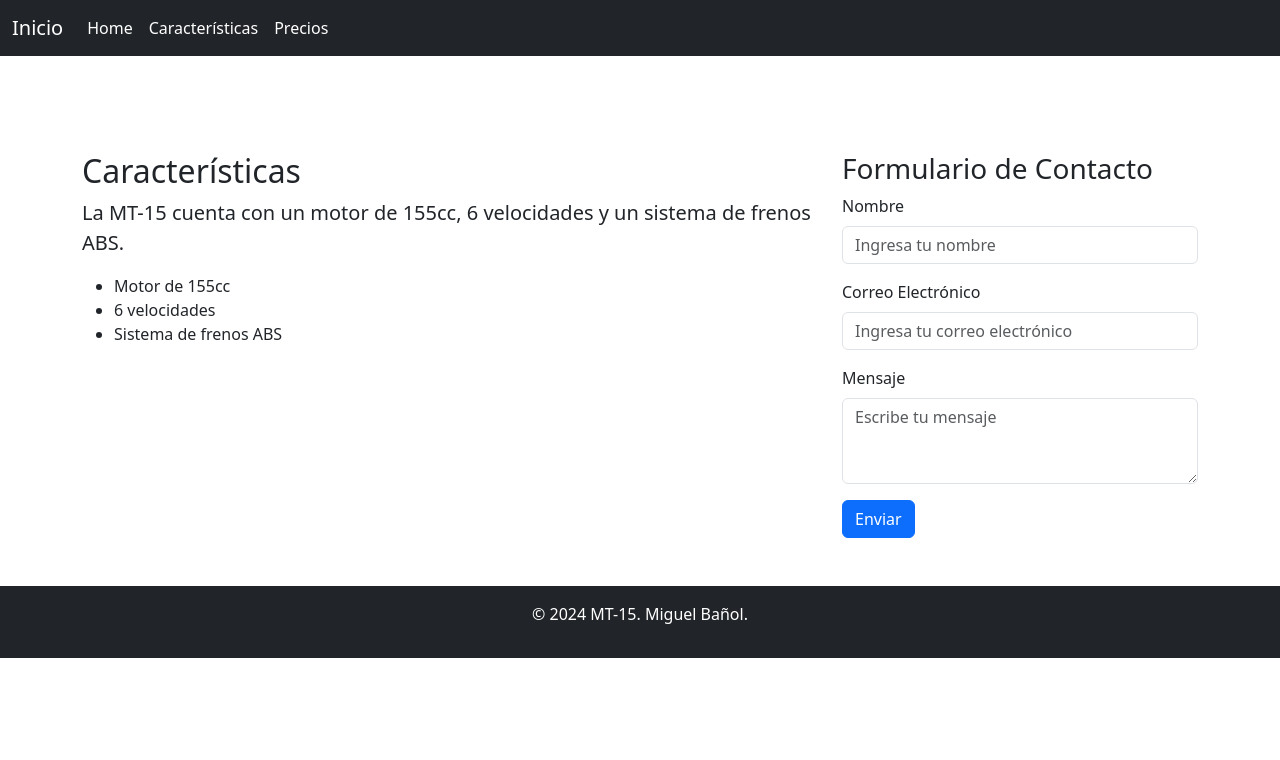
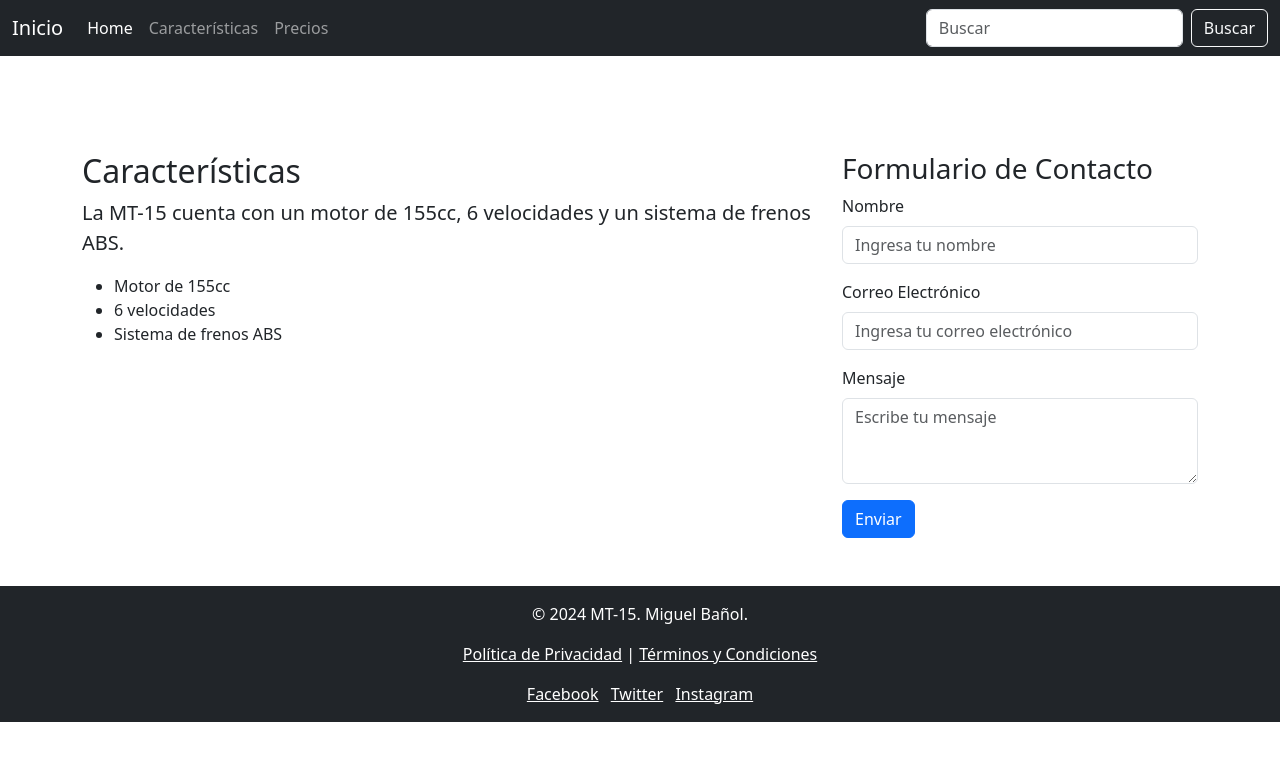
Before and after one commit to Maiguel18/Maiguel18.github.io, a website: page index.html in a window 1280 px wide. Drawn offline with nearby package versions, Linux system fonts and the light colour scheme.

Commit message:
Update index.html

```diff
--- a/index.html
+++ b/index.html
@@ -8,22 +8,29 @@
     <title>MT-15</title>
 </head>
 <body>
-    <header class="text-white text-center ">
+    <header class="text-white">
         <nav class="navbar navbar-expand-lg navbar-dark bg-dark">
             <div class="container-fluid">
                 <a class="navbar-brand" href="#">Inicio</a>
-                <div class="collapse navbar-collapse">
-                    <ul class="navbar-nav">
+                <button class="navbar-toggler" type="button" data-bs-toggle="collapse" data-bs-target="#navbarNav" aria-controls="navbarNav" aria-expanded="false" aria-label="Toggle navigation">
+                    <span class="navbar-toggler-icon"></span>
+                </button>
+                <div class="collapse navbar-collapse" id="navbarNav">
+                    <ul class="navbar-nav me-auto mb-2 mb-lg-0">
                         <li class="nav-item">
-                            <a class="nav-link active" href="#">Home</a>
+                            <a class="nav-link active" aria-current="page" href="#">Home</a>
                         </li>
                         <li class="nav-item">
-                            <a href="caracteristicas.html" class="nav-link active">Características</a>
+                            <a class="nav-link" href="caracteristicas.html">Características</a>
                         </li>
                         <li class="nav-item">
-                            <a href="Precios.html" class="nav-link active">Precios</a>
+                            <a class="nav-link" href="Precios.html">Precios</a>
                         </li>
                     </ul>
+                    <form class="d-flex">
+                        <input class="form-control me-2" type="search" placeholder="Buscar" aria-label="Search">
+                        <button class="btn btn-outline-light" type="submit">Buscar</button>
+                    </form>
                 </div>
             </div>
         </nav>
@@ -60,9 +67,19 @@
         </section>
     </main>
     <footer class="bg-dark text-white text-center py-3 mt-5">
-        <p>&copy; 2024 MT-15.   Miguel Bañol.</p>
+        <div class="container">
+            <p>&copy; 2024 MT-15. Miguel Bañol.</p>
+            <p>
+                <a href="#" class="text-white">Política de Privacidad</a> |
+                <a href="#" class="text-white">Términos y Condiciones</a>
+            </p>
+            <div>
+                <a href="#" class="text-white me-2">Facebook</a>
+                <a href="#" class="text-white me-2">Twitter</a>
+                <a href="#" class="text-white">Instagram</a>
+            </div>
+        </div>
     </footer>
     <script src="https://cdn.jsdelivr.net/npm/bootstrap@5.3.3/dist/js/bootstrap.bundle.min.js"></script>
-
 </body>
-</html
+</html>
```
